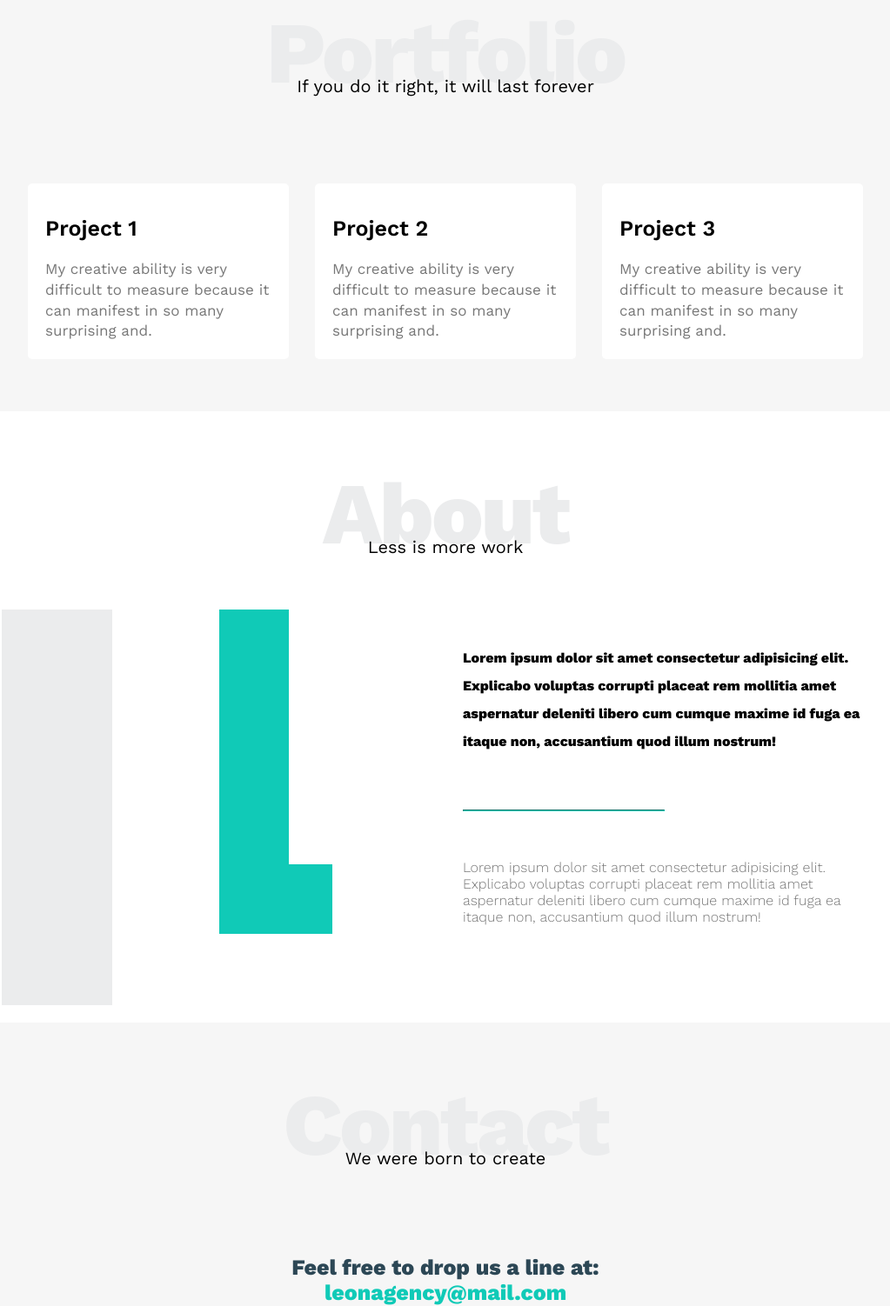
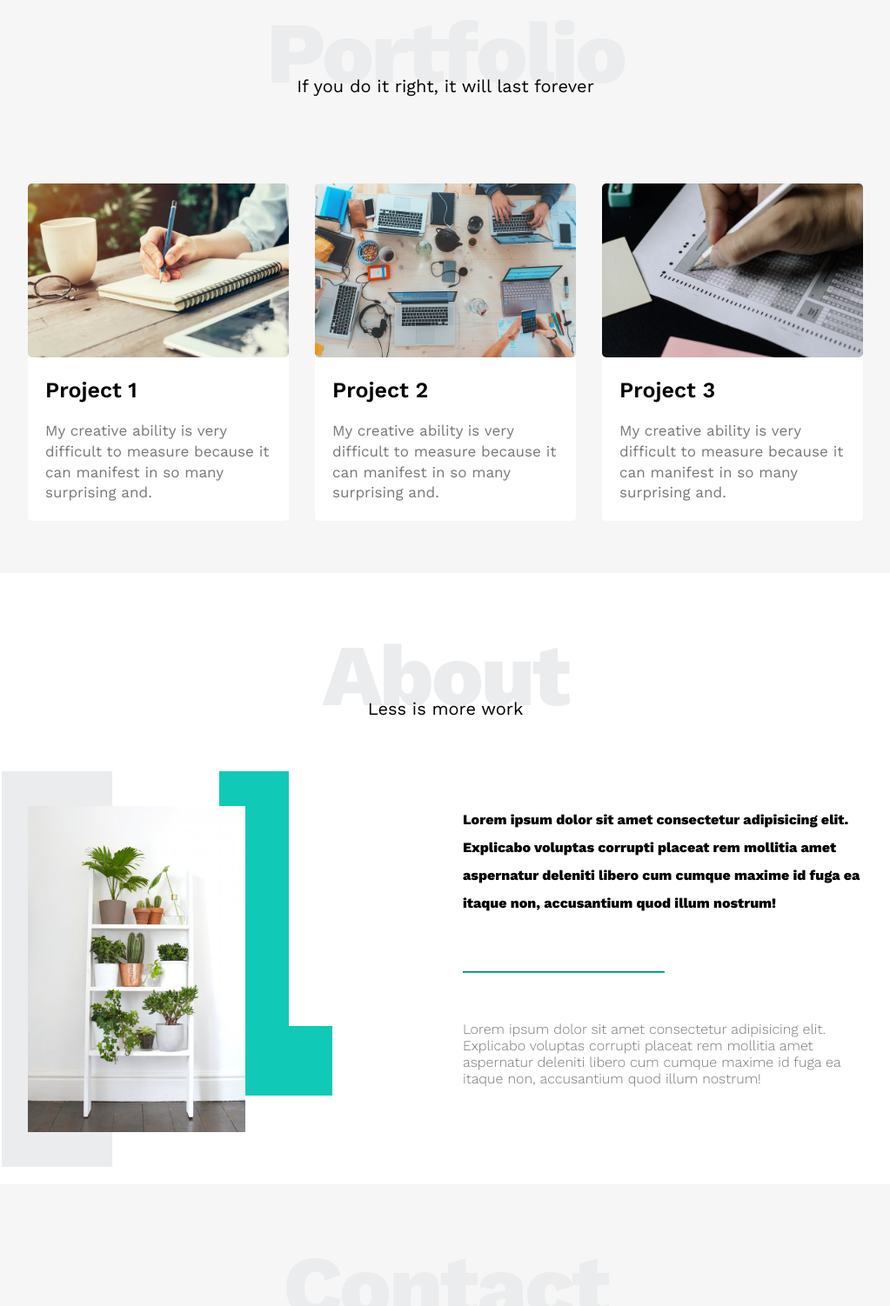
Before and after one commit to Samehadel/Leon-Template, a plain HTML site: page index.html in a window 1280 px wide. Shown: the part 2061-3563 px from the top of the page at 87% size, without its empty margins (128-1151 px from the left). Drawn offline with nearby package versions, Linux system fonts and the light colour scheme; the site is published under a folder, as on GitHub Pages, so addresses that start at the root find nothing.

Commit message:
Leon v1.0

```diff
--- a/index.html
+++ b/index.html
@@ -130,21 +130,21 @@
             <!-- Projects Section Start-->
             <div class="portfolio-content grid_3">
                 <div class="proj">
-                    <img src="/images/project1.jpg" alt="" class="project-img">
+                    <img src="images/project1.jpg" alt="" class="project-img">
                     <div class="project-text">
                         <h2>Project 1</h2>
                         <p>My creative ability is very difficult to measure because it can manifest in so many surprising and.</p>
                     </div>
                 </div>
                 <div class="proj">
-                    <img src="/images/project2.jpg" alt="" class="project-img">
+                    <img src="images/project2.jpg" alt="" class="project-img">
                     <div class="project-text">
                         <h2>Project 2</h2>
                         <p>My creative ability is very difficult to measure because it can manifest in so many surprising and.</p>
                     </div>
                 </div>
                 <div class="proj">
-                    <img src="/images/project3.jpg" alt="" class="project-img">
+                    <img src="images/project3.jpg" alt="" class="project-img">
                     <div class="project-text">
                         <h2>Project 3</h2>
                         <p>My creative ability is very difficult to measure because it can manifest in so many surprising and.</p>
@@ -163,7 +163,7 @@
             <p>Less is more work</p>
             <div class="about-content">
                 <div class="image">
-                    <img src="/images/about.jpg" alt="">
+                    <img src="images/about.jpg" alt="">
                 </div>
                 <div class="about-text">
                     <p>Lorem ipsum dolor sit amet consectetur adipisicing elit.
```
